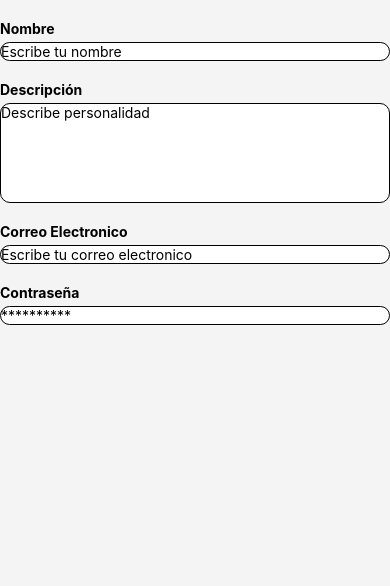
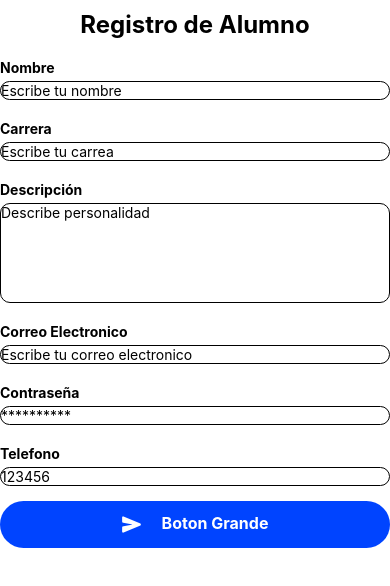
Before and after one commit to edgarmauricio123/Hola_Mundo, a React Native app: screen / in a window 390 px wide. Shown: the top 586 px of the page. Built offline with nearby package versions, Linux system fonts and the light colour scheme.

Commit message:
10.Agregando boton a formulario

```diff
--- a/src/pages/Formulario.tsx
+++ b/src/pages/Formulario.tsx
@@ -1,20 +1,31 @@
-import { Platform, StyleSheet, Text, View, StatusBar, ScrollView } from 'react-native';
+import { Platform, StyleSheet, Text, View, StatusBar, ScrollView, TouchableOpacity } from 'react-native';
 import React from 'react';
 import { SafeAreaView } from 'react-native';
 import { TextInput } from 'react-native';
+import { Ionicons } from '@expo/vector-icons';
 
 
 export default function Formulario() {
     return (
         <SafeAreaView style={styles.main}>
+            <Text style={styles.title}>Registro de Alumno</Text>
             <Text style={styles.label}>Nombre</Text>
             <TextInput style={styles.input} placeholder='Escribe tu nombre' />
+            <Text style={styles.label}>Carrera</Text>
+            <TextInput editable={false} style={styles.input} placeholder='Escribe tu carrea' />
             <Text style={styles.label}>Descripción</Text>
             <TextInput multiline={true} numberOfLines={4} style={[styles.input, styles.textarea]} placeholder='Describe personalidad' />
             <Text style={styles.label}>Correo Electronico</Text>
             <TextInput style={styles.input} placeholder='Escribe tu correo electronico' keyboardType='email-address' />
             <Text style={styles.label}>Contraseña</Text>
             <TextInput style={styles.input} placeholder='**********' secureTextEntry />
+            <Text style={styles.label}>Telefono</Text>
+            <TextInput style={styles.input} placeholder='123456' keyboardType='phone-pad' />
+            {/* //ya sea numeric o phone-pad */}
+            <TouchableOpacity style={styles.botonConIcono}>
+                <Ionicons name="send" size={20} color="white" style={styles.iconoIzquierda} />
+                <Text style={styles.textoBoton}>Boton Grande</Text>
+            </TouchableOpacity>
         </SafeAreaView>
     );
 }
@@ -22,8 +33,14 @@ export default function Formulario() {
 const styles = StyleSheet.create({
     main: {
         flex: 1,
-        backgroundColor: '#f4f4f4ff',
+        backgroundColor: '#ffffffff',
         padding: Platform.OS === 'android' ? StatusBar.currentHeight : 44,
+    },
+    title: {
+        fontSize: 24,
+        fontWeight: 'bold',
+        marginTop: 10,
+        textAlign: 'center',
     },
     label: {
         fontWeight: 'bold',
@@ -43,5 +60,23 @@ const styles = StyleSheet.create({
         textAlignVertical: 'top',
 
     },
+    botonConIcono: {
+        backgroundColor: '#0044ffff',
+        marginTop: 15,
+        flexDirection: 'row',
+        alignContent: 'center',
+        justifyContent: 'center',
+        paddingVertical: 12,
+        borderRadius: 40,
+    },
+    iconoIzquierda: {
+        marginRight: 20
+    },
+    textoBoton: {
+  color: 'white',
+  fontWeight: 'bold',
+  textAlign: 'center',
+  fontSize: 16,
+},
 
 });
```
